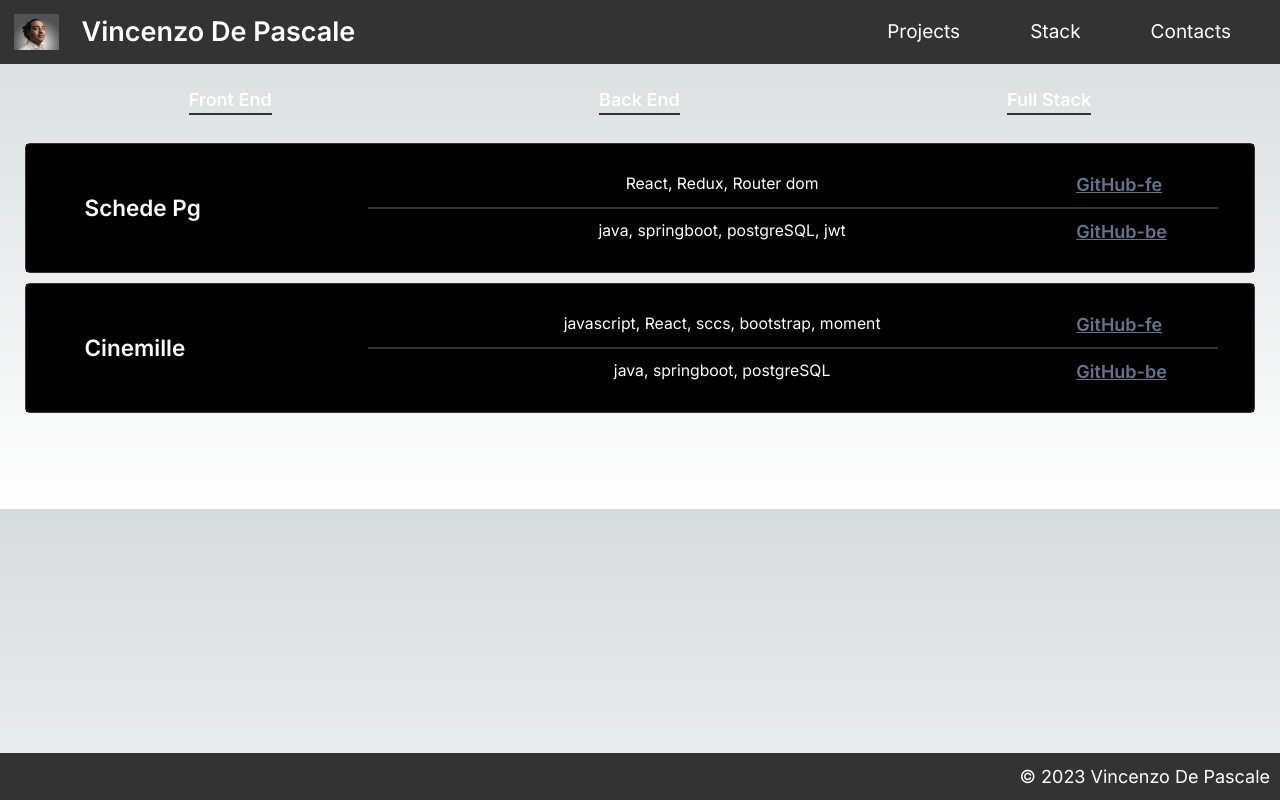
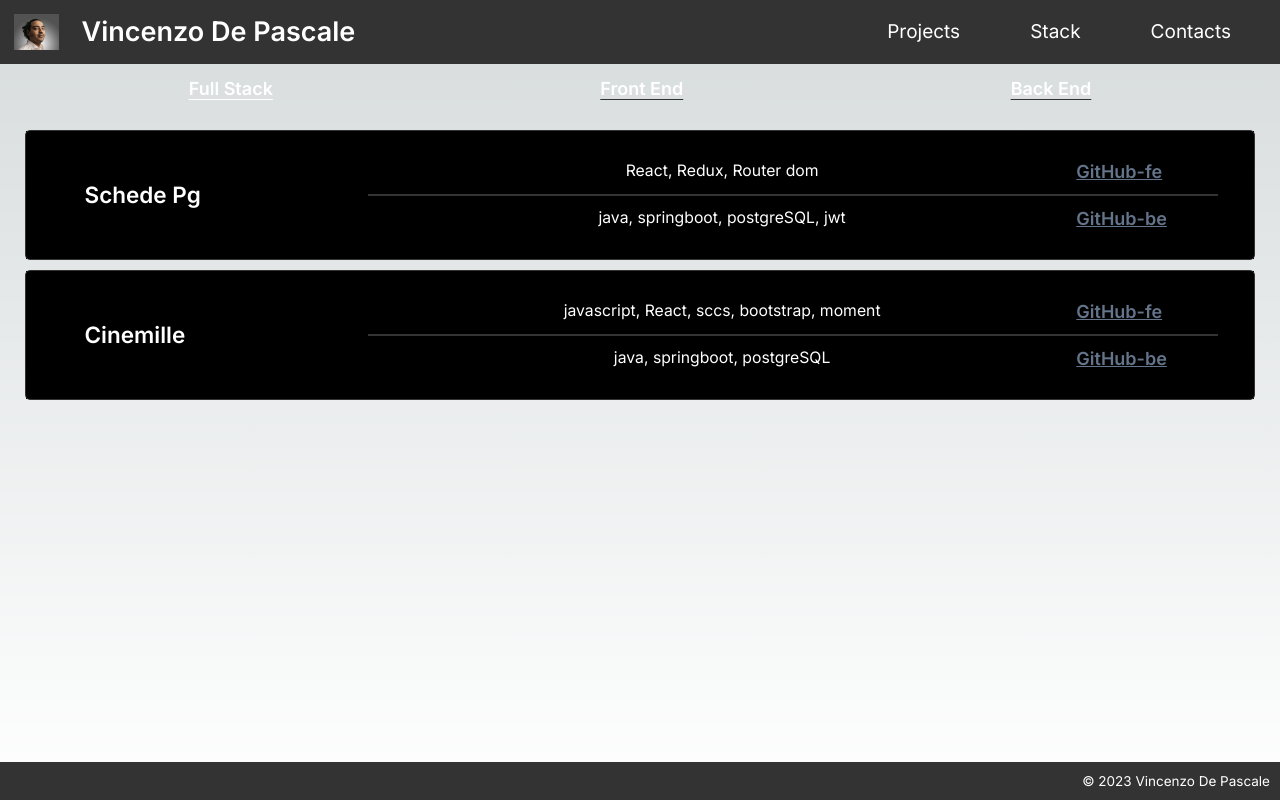
Before and after one commit to VincenzoDePascale/portfolio, a Next.js app: page /projects in a window 1280 px wide. Built offline with nearby package versions, Linux system fonts and the light colour scheme.

Commit message:
v.1.01
fix home, projects

```diff
--- a/src/app/Components/Footer.jsx
+++ b/src/app/Components/Footer.jsx
@@ -1,12 +1,13 @@
 import moment from "moment";
-import "./Footer.css"
+import "./Footer.css";
 export default function Footer() {
+  const currentYear = moment().format("YYYY");
 
-    const currentYear = moment().format("YYYY");
-
-    return(<>
-    <div className="footer-container">
-      <div>&copy; {currentYear} Vincenzo De Pascale</div>
-    </div>
-    </>)
+  return (
+    <>
+      <div className="footer-container text-xs">
+        <div>&copy; {currentYear} Vincenzo De Pascale</div>
+      </div>
+    </>
+  );
 }
--- a/src/app/contacts/page.jsx
+++ b/src/app/contacts/page.jsx
@@ -9,7 +9,7 @@ export default function Contacts() {
 
   return (
     <>
-      <div className="text-white py-8">
+      <div className="text-white box">
         <div className="container mx-auto">
           <h2 className="text-2xl font-semibold mb-4">Contatti Utili</h2>
 
--- a/src/app/globals.css
+++ b/src/app/globals.css
@@ -16,9 +16,11 @@
   }
 }
 
-html{
+html {
   overflow-x: hidden;
   font-size: large;
+  height: 100%;
+  width: 100%;
 }
 
 body {
@@ -29,8 +31,12 @@ body {
       rgb(var(--background-end-rgb))
     )
     rgb(var(--background-start-rgb));
+  height: 100%;
+  width: 100%;
 }
 
-.box{
-  margin: 50px 25px 50px 25px;
+.box {
+  height: 100%;
+  width: 100%;
+  padding: 75px 25px;
 }
--- a/src/app/layout.js
+++ b/src/app/layout.js
@@ -15,7 +15,7 @@ export default function RootLayout({ children }) {
     <html lang="en">
       <body className={inter.className}>
         <Menu />
-        <div className="box">{children}</div>
+        {children}
         <Footer />
       </body>
     </html>
--- a/src/app/page.js
+++ b/src/app/page.js
@@ -1,19 +1,29 @@
-import Image from 'next/image';
+import Image from "next/image";
 
 export default function Home() {
   return (
-    <div className="flex items-center justify-center h-screen">
-      <div className="text-center flex flex-row items-center justify-center">
-        <div>
-          <h1 className="text-3xl font-semibold mb-2">
-            <span>Vincenzo De Pascale,</span><br />
-            <span>Jr Full Stack Developer</span>
-          </h1>
-        </div>
-        <div className="ml-4">
-          <Image src="/io.jpg" alt="Vincenzo De Pascale" width={150} height={150} className="rounded-full" />
+    <>
+      <div className="flex justify-center items-center box">
+        <div className="text-center flex justify-center items-center">
+          <div className="flex justify-center items-center">
+            <h1 className="text-3xl font-semibold mb-2">
+              <span>Vincenzo De Pascale,</span>
+              <br />
+              <span>Full Stack Developer</span>
+            </h1>
+          </div>
+          <div className="ml-4 hidden md:flex">
+            <Image
+              src="/io.jpg"
+              alt="Vincenzo De Pascale"
+              width={150}
+              height={150}
+              className="rounded-full"
+            />
+          </div>
         </div>
       </div>
-    </div>
+      {/* <div>About me</div> */}
+    </>
   );
 }
--- a/src/app/projects/page.css
+++ b/src/app/projects/page.css
@@ -1,5 +1,9 @@
 .title {
   border-bottom: 2px solid #333;
+}
+
+.selected {
+  border-bottom: 2px solid #fff;
 }
 
 .boxCard {
@@ -9,6 +13,11 @@
   background-position: center;
 }
 
+.vCardByMenu {
+  z-index: -1;
+}
+
+/* in */
 @-webkit-keyframes slideIn {
   0% {
     transform: translateY(-125px);
@@ -58,11 +67,7 @@
   }
 }
 
-.vCardByMenu {
-  z-index: -1;
-}
-
-.animation {
+.animationIn {
   -webkit-animation: slideIn 2s forwards;
   -moz-animation: slideIn 2s forwards;
   animation: slideIn 2s forwards;
--- a/src/app/projects/page.jsx
+++ b/src/app/projects/page.jsx
@@ -88,26 +88,39 @@ export default function Projects() {
 
   return (
     <>
-      <div className="text-white py-8">
+      <div className="text-white box">
         <div className="container mx-auto">
           <div className="titlebox flex justify-around">
             <h2
-              className="title font-semibold mb-4 cursor-pointer"
+              className={`font-semibold mb-4 cursor-pointer underline underline-offset-4 + ${
+                selectedType === "fullStack"
+                  ? "decoration-white"
+                  : "decoration-[#333]"
+              }`}
+              onClick={() => setSelectedType("fullStack")}
+            >
+              Full Stack
+            </h2>
+            <h2
+              className={`font-semibold mb-4 cursor-pointer underline underline-offset-4 + ${
+                selectedType === "frontEnd"
+                  ? "decoration-white"
+                  : "decoration-[#333]"
+              }`}
               onClick={() => setSelectedType("frontEnd")}
             >
               Front End
             </h2>
+
             <h2
-              className="title font-semibold mb-4 cursor-pointer"
+              className={`font-semibold mb-4 cursor-pointer underline underline-offset-4 + ${
+                selectedType === "backEnd"
+                  ? "decoration-white"
+                  : "decoration-[#333]"
+              }`}
               onClick={() => setSelectedType("backEnd")}
             >
               Back End
-            </h2>
-            <h2
-              className="title font-semibold mb-4 cursor-pointer"
-              onClick={() => setSelectedType("fullStack")}
-            >
-              Full Stack
             </h2>
           </div>{" "}
           {/* per le animazioni 3d, mettere attorno ad ogni singola card
@@ -190,7 +203,7 @@ export default function Projects() {
                 {e.img && e.description && (
                   <div
                     className={
-                      "animation border-t-2 border-t-[#333] relative " +
+                      "animationIn border-t-2 border-t-[#333] relative " +
                       (selectedDescription[e?.name] === "hidden"
                         ? "hidden"
                         : selectedDescription[e?.name] === "flex"
@@ -220,7 +233,7 @@ export default function Projects() {
                 {!e.img && e.description && (
                   <div
                     className={
-                      "animation border-t-2 border-t-[#333] relative " +
+                      "animationIn border-t-2 border-t-[#333] relative " +
                       (selectedDescription[e?.name] === "hidden"
                         ? "hidden"
                         : selectedDescription[e?.name] === "flex"
--- a/src/app/stack/page.jsx
+++ b/src/app/stack/page.jsx
@@ -107,8 +107,8 @@ export const authList = [
 export default function Stack() {
   return (
     <>
-      <div className="my-10">
-        <div className="text-white py-8">
+      <div className="box">
+        <div className="text-white pb-8">
           <div className="container mx-auto text-center">
             <h2 className="text-2xl font-semibold mb-4">Front End</h2>
             <div className="flex flex-wrap justify-center">
@@ -136,7 +136,7 @@ export default function Stack() {
 
         <div className="text-white py-8">
           <div className="container mx-auto text-center">
-            <h2 className="text-2xl font-semibold mb-4">Sql</h2>
+            <h2 className="text-2xl font-semibold mb-4">SQL</h2>
             <div className="flex flex-wrap justify-center">
               {sqlList.map((e, i) => (
                 <div key={i} className="col flex justify-center items-center">
@@ -160,7 +160,7 @@ export default function Stack() {
           </div>
         </div>
 
-        <div className="text-white py-8">
+        <div className="text-white pt-8">
           <div className="container mx-auto text-center">
             <h2 className="text-2xl font-semibold mb-4">Authentication</h2>
             <div className="flex flex-wrap justify-center">
```
Also changed, not shown: src/app/Components/Footer.css (indentation only).
